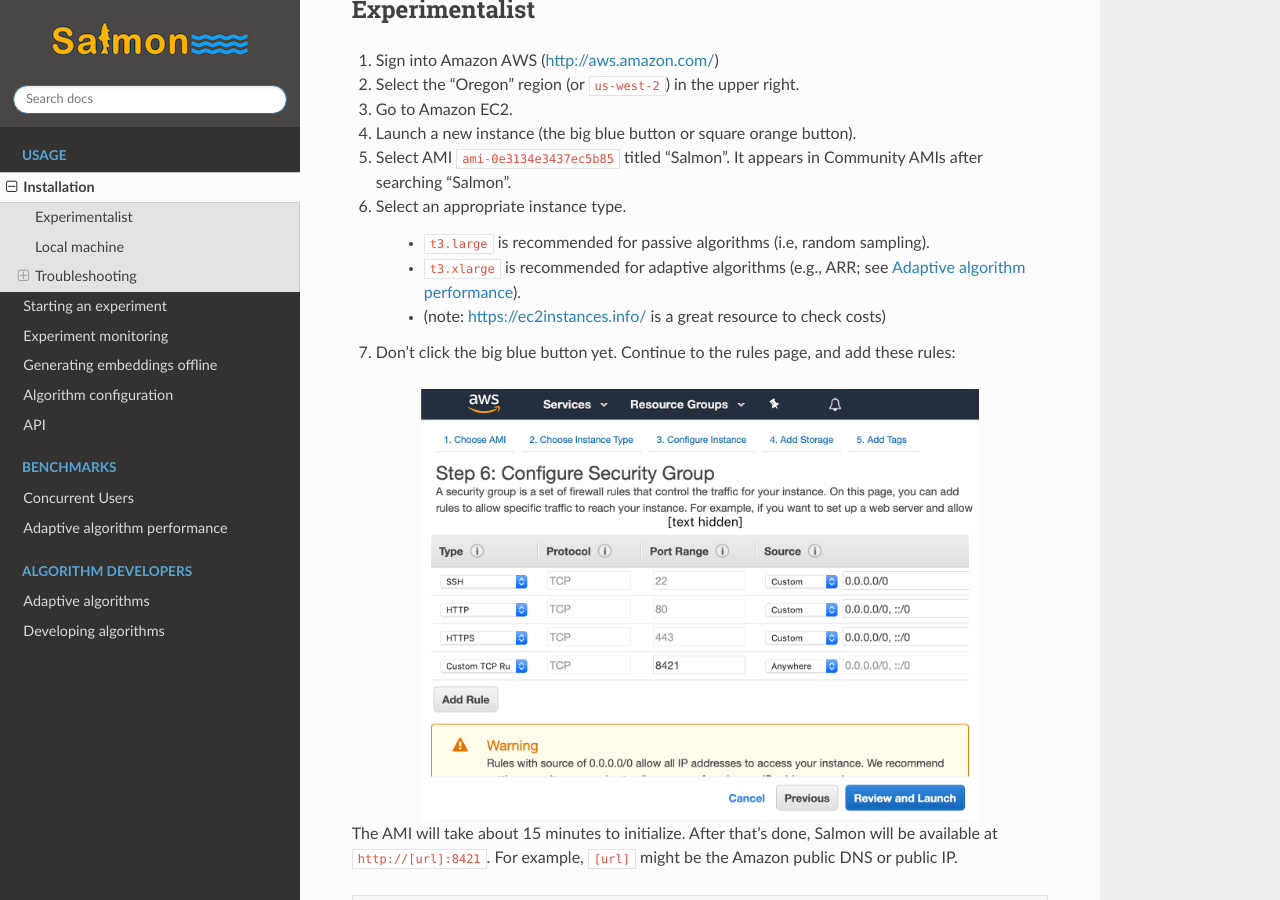
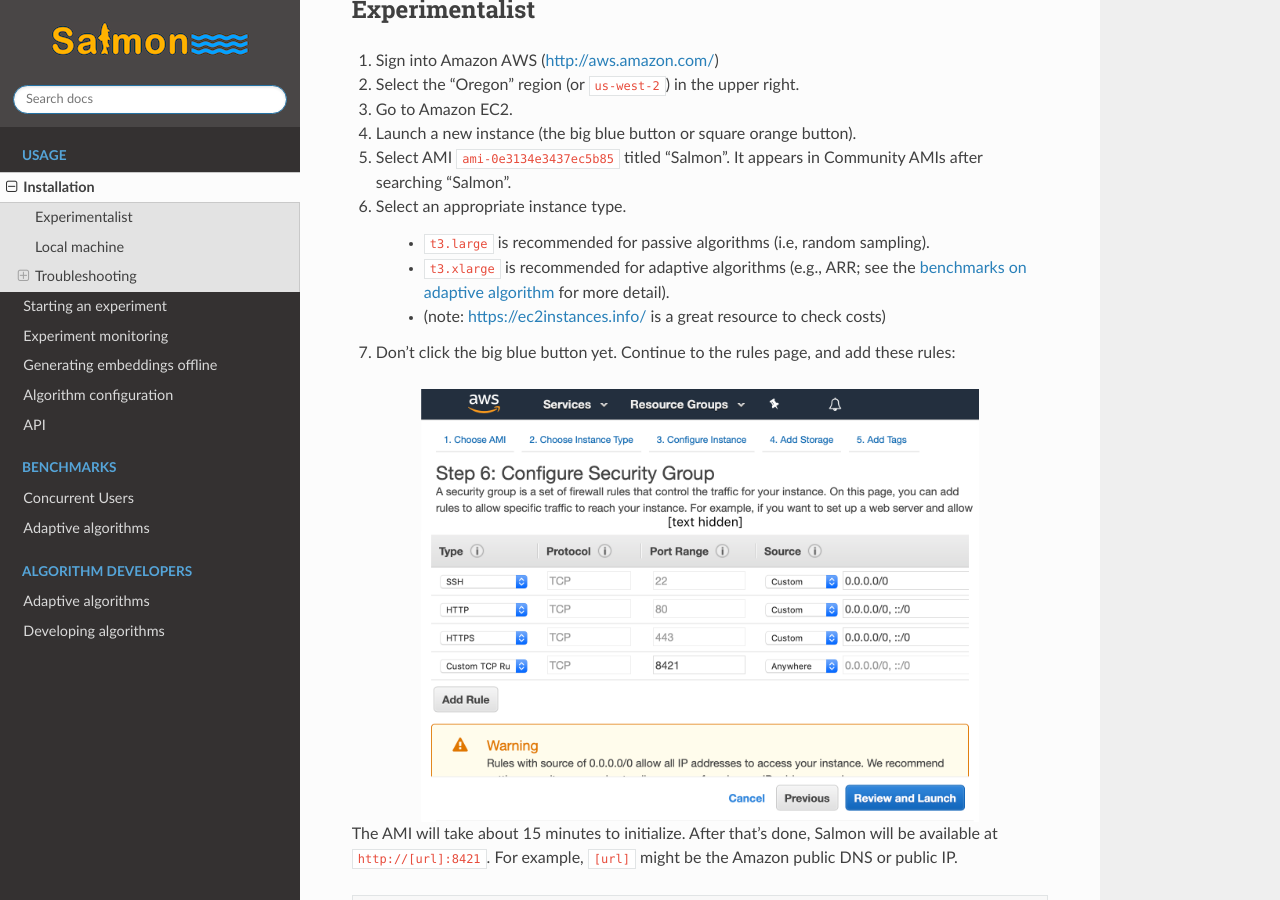
Before and after one commit to stsievert/salmon, a Sphinx documentation site: the page built from docs/source/installation.rst, in a window 1280 px wide and 900 px high, scrolled down 340 px. Built offline with Sphinx 7.4.7 and the Read the Docs theme 2.0.0, drawn with Linux system fonts in a browser that asks for light colours.

Commit message:
clean docs

```diff
--- a/docs/source/benchmarks/adaptive.rst
+++ b/docs/source/benchmarks/adaptive.rst
@@ -1,7 +1,7 @@
 .. _experiments:
 
-Adaptive algorithm performance
-==============================
+Adaptive algorithms
+===================
 
 Adaptive algorithms decide which questions to ask about, instead of asking
 about a random question like random sampling. This can mean that higher
--- a/docs/source/installation.rst
+++ b/docs/source/installation.rst
@@ -23,9 +23,10 @@
    Community AMIs after searching "Salmon".
 6. Select an appropriate instance type.
 
-    * ``t3.large`` is recommended for passive algorithms (i.e, random sampling).
-    * ``t3.xlarge`` is recommended for adaptive algorithms (e.g., ARR; see
-      :ref:`experiments`).
+    * ``t3.large`` is recommended for passive algorithms (i.e, random
+      sampling).
+    * ``t3.xlarge`` is recommended for adaptive algorithms (e.g., ARR; see the
+      :ref:`benchmarks on adaptive algorithm <experiments>` for more detail).
     * (note: https://ec2instances.info/ is a great resource to check costs)
 
 7. Don't click the big blue button yet. Continue to the rules page, and add
```
Also changed, not shown: docs/source/generated/salmon.backend.alg.Runner.rst (deleted, +0 -14 lines), docs/source/generated/salmon.triplets.algs.CKL.rst (deleted, +0 -7 lines), docs/source/generated/salmon.triplets.algs.GNMDS.rst (deleted, +0 -7 lines), docs/source/generated/salmon.triplets.algs.RR.rst (deleted, +0 -7 lines), docs/source/generated/salmon.triplets.algs.RandomSampling.rst (deleted, +0 -7 lines), docs/source/generated/salmon.triplets.algs.RoundRobin.rst (deleted, +0 -7 lines), docs/source/generated/salmon.triplets.algs.STE.rst (deleted, +0 -7 lines), docs/source/generated/salmon.triplets.algs.TSTE.rst (deleted, +0 -7 lines), docs/source/getting-started.rst (+5 -3 lines).
